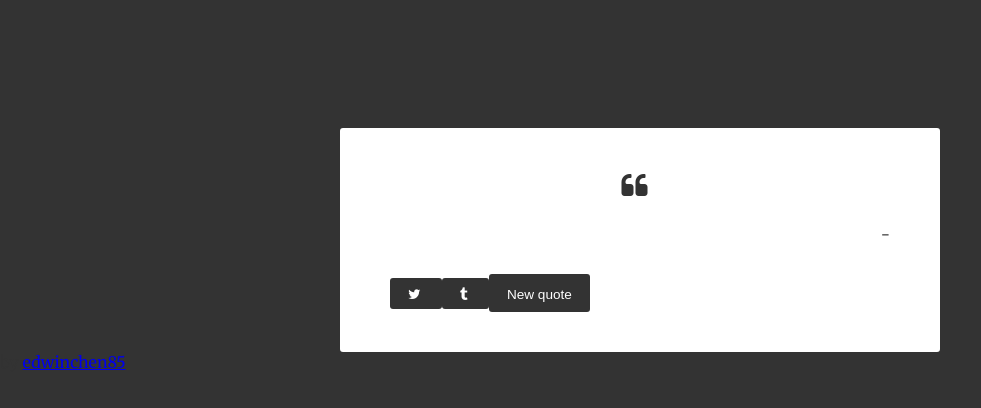
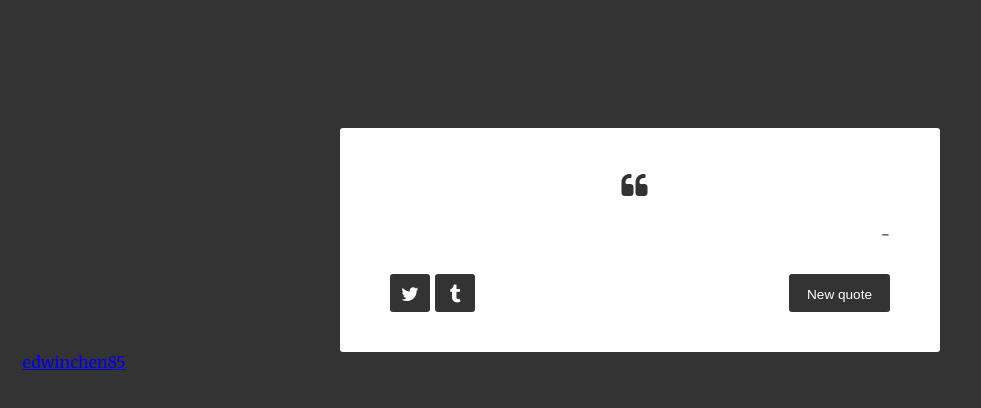
Before and after one commit to WebDevTuts/freecodecamp_random_quote_machine, a plain HTML site: page index.html in a window 1280 px wide. Shown: the whole page, without its empty margins (0-981 px from the left). Drawn offline with nearby package versions, Linux system fonts and the light colour scheme.

Commit message:
Add styles for tweet button, tumblr button and new quote button.

```diff
--- a/style.css
+++ b/style.css
@@ -70,3 +70,18 @@ body {
 .buttons .button:hover {
   opacity: .9;
 }
+
+.buttons .button#tweet-quote,
+.buttons .button#tumblr-quote {
+  float: left;
+  padding: 0;
+  padding-top: 8px;
+  text-align: center;
+  font-size: 1.2em;
+  margin-right: 5px;
+  height: 30px;
+  width: 40px;
+}
+.buttons .button#new-quote {
+  float: right;
+}
```
